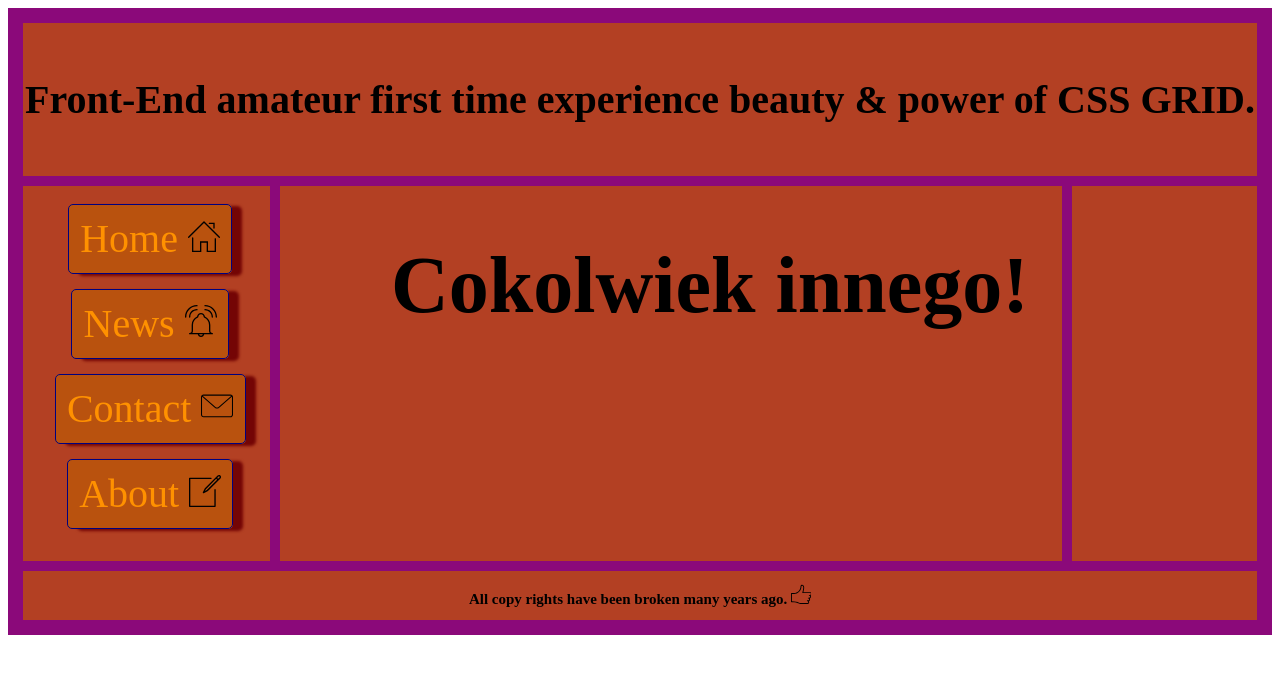
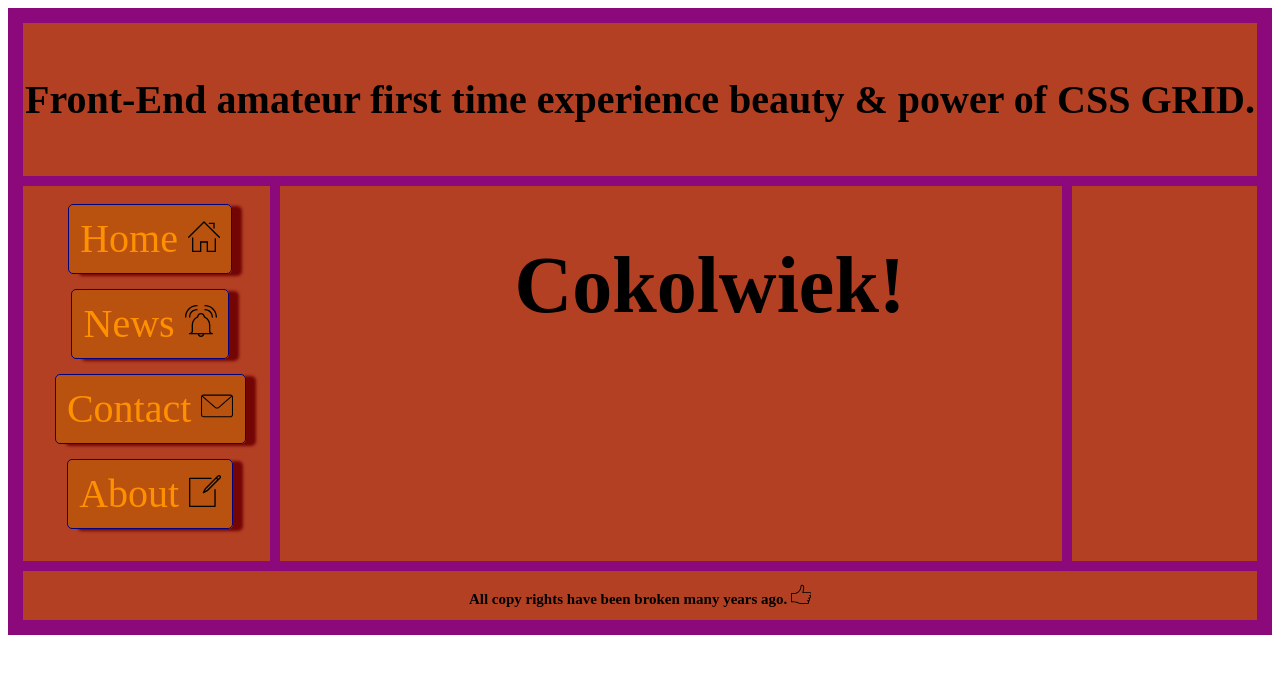
Before and after one commit to Lemmoniadowy/WWW, a plain HTML site: page Home/Home.html in a window 1280 px wide. Drawn offline with Linux system fonts and the light colour scheme; files that its build step writes are made by us from their sources.

Commit message:
pozmieniane folderami

```diff
--- a/Index.html
+++ b/Home/Home.html
@@ -39,10 +39,10 @@
           </ul>
         </div>
         <div class="main">
-          <h1>
-            Cokolwiek innego!
-          </h1>
-      </div>
+            <h1>
+                Cokolwiek!
+            </h1>
+        </div>
         <div class="right">
           <h3>
           </h3>
```
Also changed, not shown: About/About.html (renamed from About.html), Contact/Contact.html (renamed from Contact.html), News/News.html (renamed from News.html).
